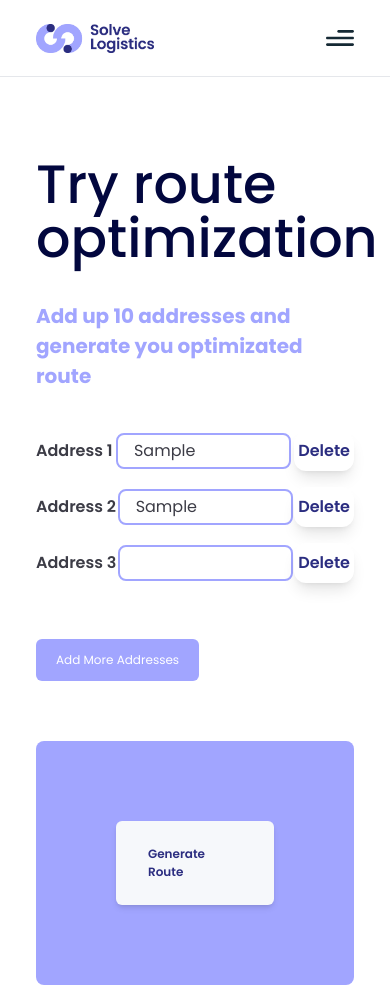
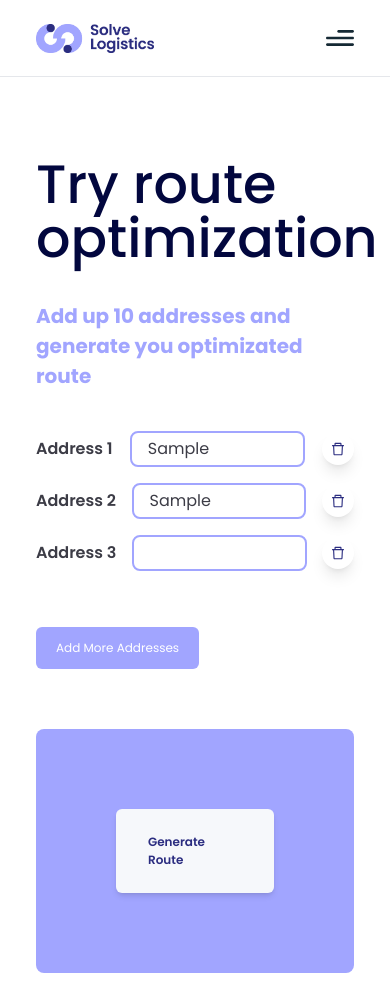
Before and after one commit to VladanIlicJS/s-log, a Next.js app: page /demo in a window 390 px wide. Both pictures are taken after typing "Sample", "Sample" into the empty fields and a click on the button "Add More Addresses". Built offline with nearby package versions, Linux system fonts and the light colour scheme.

Commit message:
react icons added

```diff
--- a/components/InputForm.jsx
+++ b/components/InputForm.jsx
@@ -1,6 +1,6 @@
+import { AiOutlineDelete } from "react-icons/ai"
 import React, { useState } from "react"
-const InputForm = ({inputFields,setInputFields}) => {
-
+const InputForm = ({ inputFields, setInputFields }) => {
   const handleChange = (index, event) => {
     const values = [...inputFields]
     values[index].address = event.target.value
@@ -17,7 +17,6 @@ const InputForm = ({inputFields,setInputFields}) => {
     values.splice(index, 1)
     setInputFields(values)
   }
-
 
   return (
     <div className="my-5 w-full">
@@ -38,24 +37,39 @@ const InputForm = ({inputFields,setInputFields}) => {
               className="bg-white border-[#a1a5ff] border-2 p-1 outline-none rounded-lg w-[55%] px-4 text-[#3c3c46]"
             />
             {inputFields.length > 2 ? (
-                <button type="button" className="flex py-2 lg:px-4 px-1 text-[#2B2D80] rounded-xl bg-white shadow-lg font-semibold hover:text-[#a1a5ff]" onClick={() => handleRemoveFields(index)}>
+              <button
+                type="button"
+                className="lg:flex hidden py-2 lg:px-4 px-1 text-[#2B2D80] rounded-xl bg-white shadow-lg font-semibold hover:text-[#a1a5ff]"
+                onClick={() => handleRemoveFields(index)}
+              >
                 Delete
               </button>
             ) : (
-                <button type="button" disabled className=" flex text-[#2B2D80] rounded-xl bg-gray-200 shadow-lg font-semibold py-2 px-4">
+              <button
+                type="button"
+                disabled
+                className=" lg:flex hidden text-[#2B2D80] rounded-xl bg-gray-200 shadow-lg font-semibold py-2 px-4"
+              >
                 Delete
               </button>
             )}
-             {/*  {inputFields.length > 2 ? (
-                <button type="button" className="lg:hidden  py-2 lg:px-4 px-2 text-[#2B2D80] rounded-full bg-white shadow-lg font-semibold hover:text-[#a1a5ff]" onClick={() => handleRemoveFields(index)}>
-                  <DeleteOutline/>
-
+            {inputFields.length > 2 ? (
+              <button
+                type="button"
+                className="lg:hidden  py-2 lg:px-4 px-2 text-[#2B2D80] rounded-full bg-white shadow-lg font-semibold hover:text-[#a1a5ff]"
+                onClick={() => handleRemoveFields(index)}
+              >
+                <AiOutlineDelete/>
               </button>
             ) : (
-                <button type="button" disabled className="lg:hidden text-[#2B2D80] rounded-full bg-gray-200 shadow-lg font-semibold py-2 px-2">
-                <DeleteOutline/>
+              <button
+                type="button"
+                disabled
+                className="lg:hidden text-[#2B2D80] rounded-full bg-gray-200 shadow-lg font-semibold py-2 px-2"
+              >
+                <AiOutlineDelete />
               </button>
-              )} */}
+            )}
           </div>
         ))}
 
@@ -67,9 +81,7 @@ const InputForm = ({inputFields,setInputFields}) => {
           Add More Addresses
         </button>
       </form>
-
     </div>
-
   )
 }
 
--- a/package.json
+++ b/package.json
@@ -19,7 +19,7 @@
     "next": "12.3.0",
     "react": "18.2.0",
     "react-dom": "18.2.0",
-    "react-icons": "^4.4.0"
+    "react-icons": "^4.8.0"
   },
   "devDependencies": {
     "autoprefixer": "^10.4.8",
```
Also changed, not shown: 1 other file (tests, documents, lock files or other folders). Lines whose indentation alone changed are shown as unchanged.
